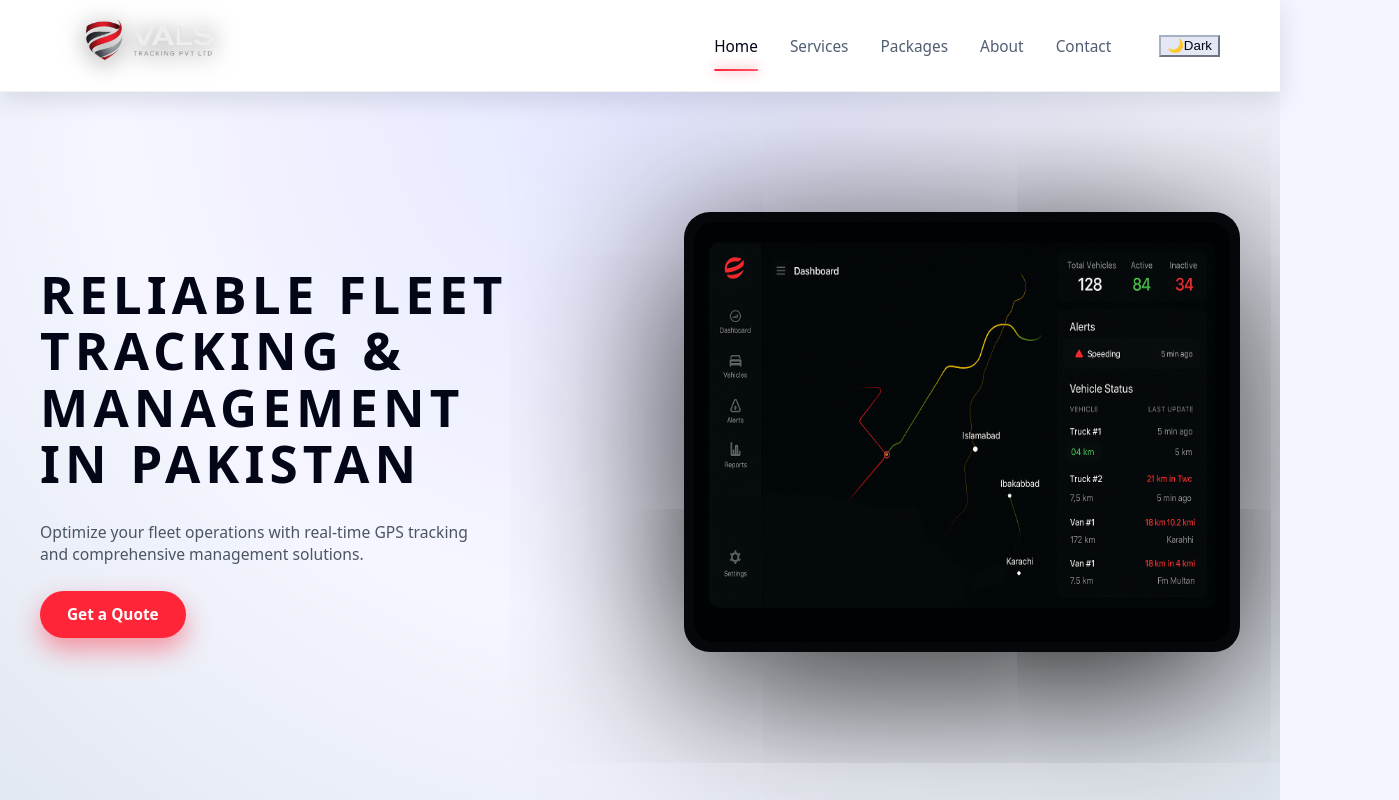
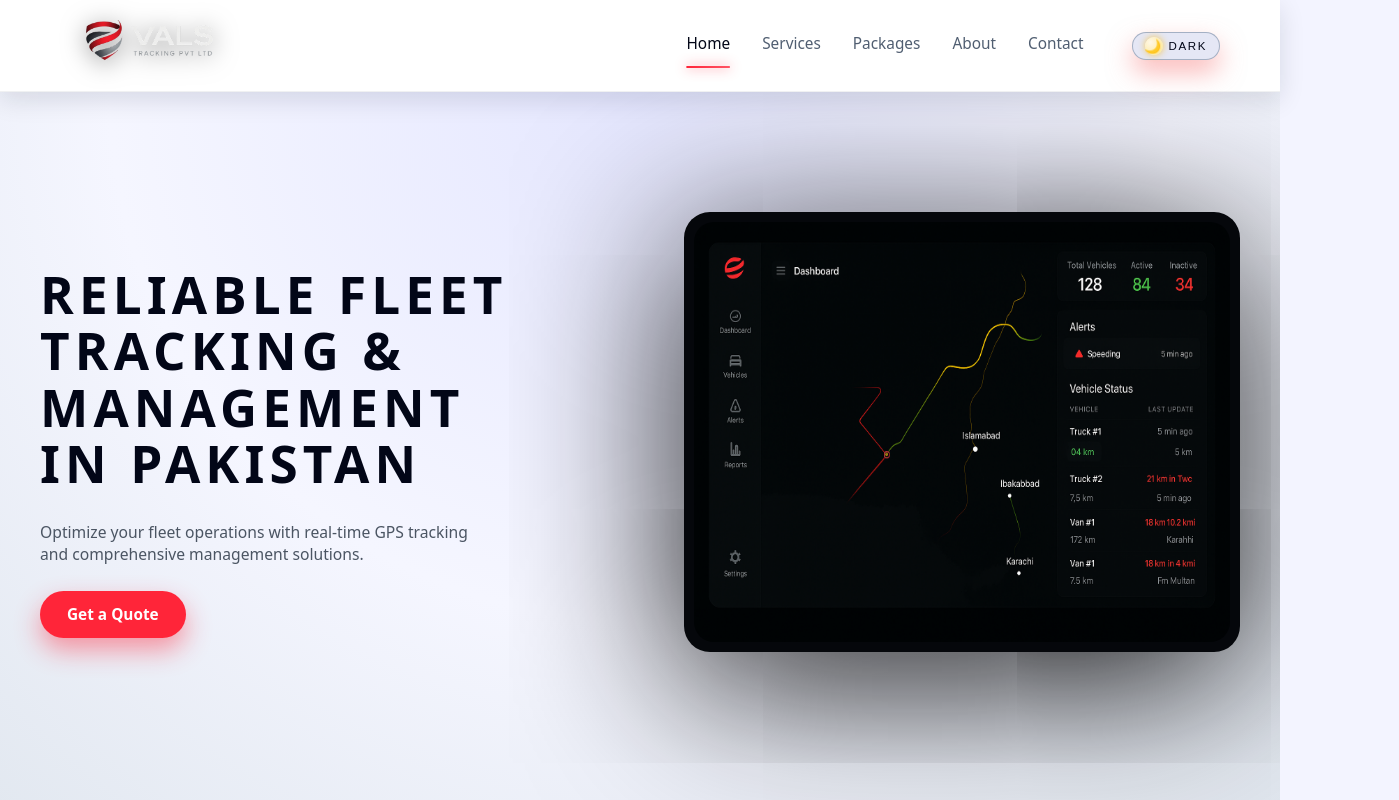
Before and after one commit to Majeed0077/vals-tracking-website, a Next.js app: page / in a window 1280 px wide. Shown: the top 800 px of the page, 1399 px wide, since content can reach past the window. Built offline with nearby package versions, Linux system fonts and the light colour scheme.

Commit message:
dark-light button

```diff
--- a/app/globals.css
+++ b/app/globals.css
@@ -72,6 +72,70 @@ body {
 }
 .nav .theme-toggle {
   margin-left: 16px;
+}
+/* ===== THEME TOGGLE (NAV) ===== */
+
+.theme-toggle {
+  margin-left: 20px;
+  padding: 4px 12px;
+  border-radius: 999px;
+  border: 1px solid rgba(255, 255, 255, 0.18);
+  background: radial-gradient(circle at top left, #ff4757 0%, #b91c1c 40%, #05070c 100%);
+  color: #ffffff;
+  font-size: 0.72rem;
+  font-weight: 500;
+  text-transform: uppercase;
+  letter-spacing: 0.14em;
+  display: inline-flex;
+  align-items: center;
+  gap: 6px;
+  cursor: pointer;
+  box-shadow: 0 10px 26px rgba(0, 0, 0, 0.75);
+  outline: none;
+  border-width: 1px;
+  appearance: none;
+  background-clip: padding-box;
+  transition:
+    transform 0.18s ease,
+    box-shadow 0.18s ease,
+    border-color 0.18s ease,
+    opacity 0.18s ease;
+}
+
+.theme-toggle:hover {
+  transform: translateY(-1px);
+  border-color: #ff7b8b;
+  box-shadow: 0 14px 34px rgba(0, 0, 0, 0.9);
+}
+
+.theme-toggle-icon {
+  width: 18px;
+  height: 18px;
+  border-radius: 999px;
+  display: inline-flex;
+  align-items: center;
+  justify-content: center;
+  font-size: 0.85rem;
+  background: radial-gradient(circle at 30% 30%, #ffe4ea, #ff8ea0);
+  box-shadow: 0 0 7px rgba(255, 37, 57, 0.7);
+}
+
+.theme-toggle-label {
+  position: relative;
+  top: 0.5px;
+}
+
+/* Light-mode look for the toggle itself */
+html[data-theme="light"] .theme-toggle {
+  background: linear-gradient(90deg, #f97373, #fb7185);
+  border-color: rgba(248, 113, 113, 0.8);
+  color: #111827;
+  box-shadow: 0 12px 26px rgba(248, 113, 113, 0.5);
+}
+
+html[data-theme="light"] .theme-toggle-icon {
+  background: radial-gradient(circle at 30% 30%, #fff7e5, #fde68a);
+  box-shadow: 0 0 7px rgba(251, 191, 36, 0.8);
 }
 
 
```
